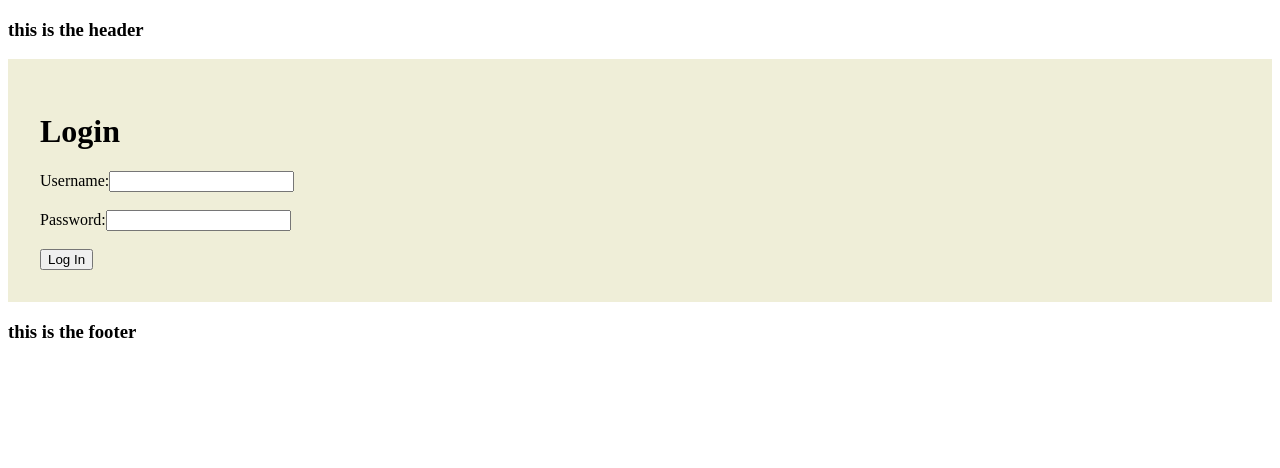
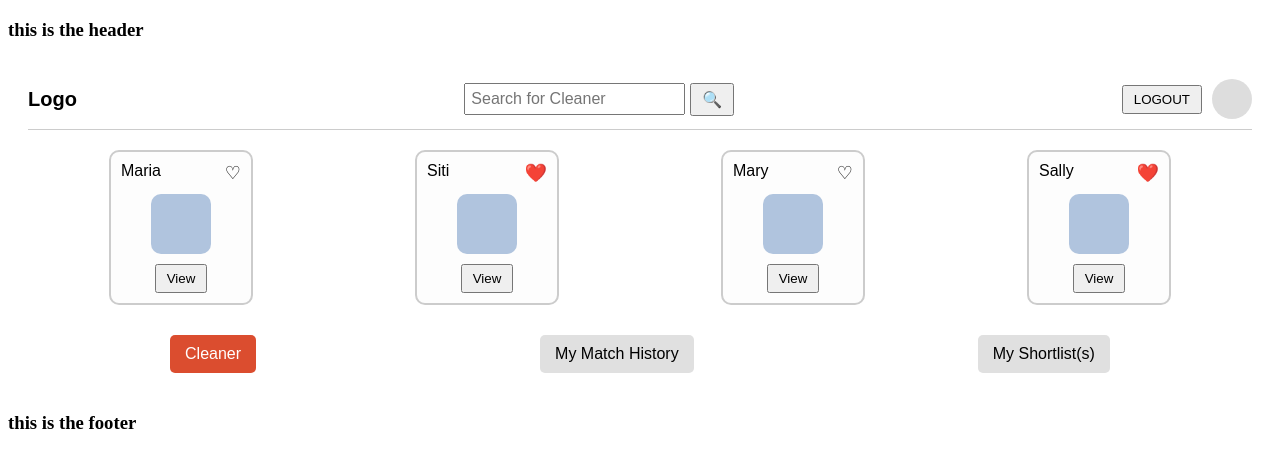
Before and after one commit to wooin0428/Project, a React (Vite) app in the folder frontend/: page /homeownersDashboard in a window 1280 px wide. Before the commit this address led to /login. Shown: the top 468 px of the page. Built offline with nearby package versions, Linux system fonts and the light colour scheme; no server answers.

Commit message:
Update 4 files
- /frontend/src/homeowner/hosearch.jsx
- /frontend/src/pages/hosearch.jsx
- /frontend/src/main.jsx
- /frontend/src/App.jsx

```diff
--- a/frontend/src/App.jsx
+++ b/frontend/src/App.jsx
@@ -5,6 +5,7 @@ import { BrowserRouter as Router, Routes, Route, Navigate } from "react-router-d
 import Login from "./pages/Login";
 import CreateAcc from "./pages/CreateAcc";
 import Dashboard from "./pages/Dashboard";
+import HomeownerSearchPage from "./pages/hosearch.jsx";
 
 import Header from "./components/Header";
 import Footer from "./components/Footer";
@@ -23,6 +24,7 @@ function App() {
           <Route path="/login" element={<Login />} />
           <Route path="/createAcc" element={<CreateAcc />} />
           <Route path="/dashboard" element={<ProtectedRoute> <Dashboard /> </ProtectedRoute>} />
+          <Route path="/homeownersDashboard" element={<HomeownerSearchPage />} />
 
           {/* Only add the catch-all route if not an API request */}
           {!isApiRoute && (
--- a/frontend/src/main.jsx
+++ b/frontend/src/main.jsx
@@ -3,6 +3,7 @@ import ReactDOM from "react-dom/client";
 import App from "./App";
 
 import "./styles/main.css";
+import "./styles/hosearch.css";
 
 ReactDOM.createRoot(document.getElementById("root")).render(
   <React.StrictMode>
--- a/frontend/src/homeowner/hosearch.jsx
+++ b/frontend/src/pages/hosearch.jsx
@@ -1,5 +1,4 @@
 import React from 'react';
-import './styles/hosearch.css';
 
 const HomeownerSearchPage = () => {
   return (
```
